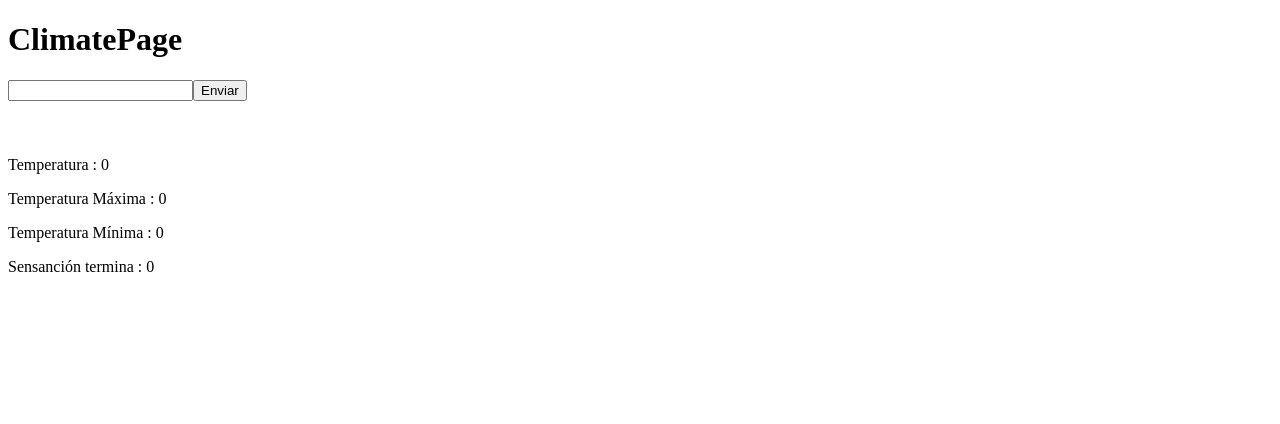
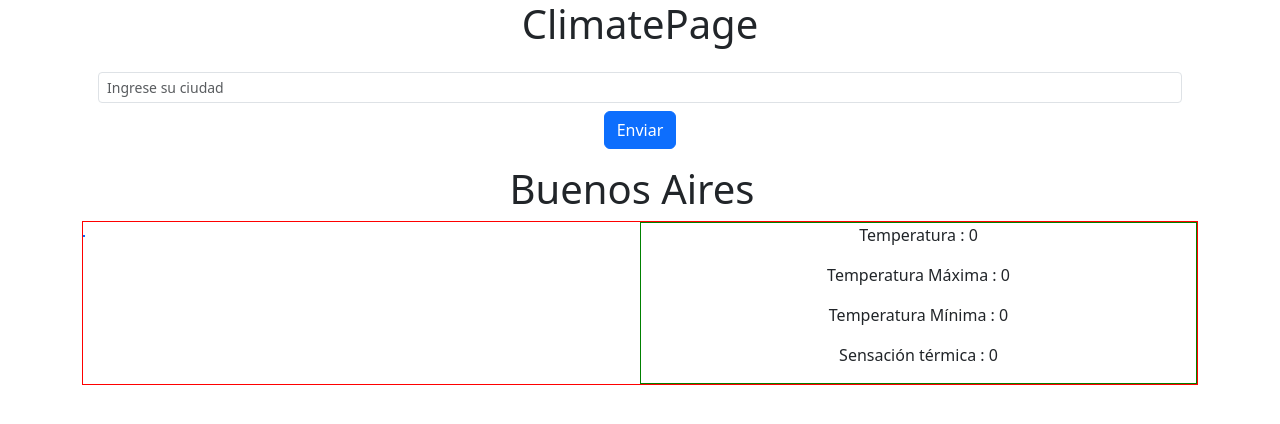
Before and after one commit to TomasAgustinDuro/ClimatePage, an Angular app: page / in a window 1280 px wide. Shown: the top 424 px of the page. Built offline with nearby package versions, Linux system fonts and the light colour scheme; no server answers.

Commit message:
Se agregaron iconos por clima. Se estilizaron los div. Se ordeno el contenido

```diff
--- a/angular.json
+++ b/angular.json
@@ -30,7 +30,8 @@
               "src/assets"
             ],
             "styles": [
-              "src/styles.scss"
+              "src/styles.scss",
+                "./node_modules/bootstrap/dist/css/bootstrap.min.css"
             ],
             "scripts": []
           },
--- a/src/app/app.component.html
+++ b/src/app/app.component.html
@@ -1,3 +1,9 @@
-<h1>{{ title }}</h1>
+<div class="container">
+  <div class="row">
+    <div class="col text-center">
+      <h1>{{ title }}</h1>
+    </div>
+  </div>
+</div>
 
 <app-clima-display></app-clima-display>
--- a/src/app/app.module.ts
+++ b/src/app/app.module.ts
@@ -1,14 +1,14 @@
 import { NgModule } from '@angular/core';
 import { BrowserModule } from '@angular/platform-browser';
+import { FormsModule } from '@angular/forms';
+import { AppRoutingModule } from './app-routing.module'; // Importa tu AppRoutingModule aquí
 
-import { AppRoutingModule } from './app-routing.module';
 import { AppComponent } from './app.component';
 import { ClimaDisplayComponent } from './clima-display/clima-display.component';
-import { FormsModule } from '@angular/forms';
 
 @NgModule({
   declarations: [AppComponent, ClimaDisplayComponent],
-  imports: [BrowserModule, AppRoutingModule, FormsModule],
+  imports: [BrowserModule, FormsModule, AppRoutingModule], // Asegúrate de incluir AppRoutingModule aquí
   providers: [],
   bootstrap: [AppComponent],
 })
--- a/src/app/clima-display/clima-display.component.html
+++ b/src/app/clima-display/clima-display.component.html
@@ -1,18 +1,49 @@
-<input type="text" value="Ingrese su ciudad" [(ngModel)]="ciudadApi" />
-<button type="submit" (click)="fetchDataClima()">Enviar</button>
+<div class="container">
+  <div class="row">
+    <form class="form-inline text-center">
+      <div class="form-group mx-sm-3 mb-2">
+        <input
+          id="ciudad"
+          class="form-control form-control-sm"
+          type="text"
+          name="ciudad"
+          placeholder="Ingrese su ciudad"
+          [(ngModel)]="ciudadApi"
+        />
+      </div>
+      <button class="btn btn-primary" type="submit" (click)="fetchDataClima()">
+        Enviar
+      </button>
+    </form>
+  </div>
+</div>
 
+<div class="container">
+  <div class="col">
+    <div class="ciudad">
       <h1>
         {{ ciudad }}
       </h1>
 
       <img src="{{ bandera }}" alt="" />
+    </div>
 
+    <div class="informacion">
+      <div class="informacion-grafico">
+        <img [src]="iconoUrl" alt="" class="border border-primary" />
+      </div>
+
+      <div class="informacion-texto">
         <p>Temperatura : {{ temperatura }}</p>
 
         <p>Temperatura Máxima : {{ temperaturaMax }}</p>
 
         <p>Temperatura Mínima : {{ temperaturaMin }}</p>
 
-<p>Sensanción termina : {{ sensacion }}</p>
+        <p>Sensación térmica : {{ sensacion }}</p>
 
         <p>{{ descripcion }}</p>
+      </div>
+    </div>
+  </div>
+</div>
--- a/src/app/clima-display/clima-display.component.scss
+++ b/src/app/clima-display/clima-display.component.scss
@@ -0,0 +1,26 @@
+form {
+  margin-top: 1em;
+}
+
+.ciudad {
+  display: flex;
+  justify-content: center;
+  margin-top: 1em;
+
+  img {
+    max-width: 3em;
+    max-height: 3em;
+    margin: auto 0.5em;
+  }
+}
+
+.informacion {
+  display: grid;
+  grid-template-columns: repeat(2, 1fr);
+  border: solid 1px red;
+
+  .informacion-texto {
+    text-align: center;
+    border: solid 1px green;
+  }
+}
--- a/src/app/clima-display/clima-display.component.ts
+++ b/src/app/clima-display/clima-display.component.ts
@@ -1,4 +1,5 @@
 import { Component } from '@angular/core';
+import { HttpClient } from '@angular/common/http';
 
 @Component({
   selector: 'app-clima-display',
@@ -16,10 +17,11 @@ export class ClimaDisplayComponent {
   temperaturaMin: number = 0;
   descripcion: string = '';
   sensacion: number = 0;
-  ciudad: string = '';
+  ciudad: string = 'Buenos Aires';
   ciudadApi: string = '';
   bandera: string = '';
-  pais: string = '';
+  pais: string = 'ARG';
+  iconoUrl: string = '';
 
   apiUrl = '';
   apiBanderaUrl = '';
@@ -40,15 +42,19 @@ export class ClimaDisplayComponent {
       })
       .then((data) => {
         console.log(data);
-        console.log(data.main);
+        console.log(data.weather[0]['icon']);
 
-        this.ciudad = data.name;
+        // this.ciudad = data.name;
         this.temperatura = data.main['temp'];
         this.temperaturaMin = data.main['temp_min'];
         this.temperaturaMax = data.main['temp_max'];
         this.sensacion = data.main['feels_like'];
         this.descripcion = data.weather[0]['description'];
-        this.pais = data.sys['country'];
+        this.iconoUrl =
+          'https://openweathermap.org/img/wn/' +
+          data.weather[0]['icon'] +
+          '@2x.png';
+        // this.pais = data.sys['country'];
         this.fetchDataBandera();
         console.log(this.pais);
       })
```
Also changed, not shown: package.json (+14 -12 lines), 1 other file (tests, documents, lock files or other folders). Lines whose indentation alone changed are shown as unchanged.
